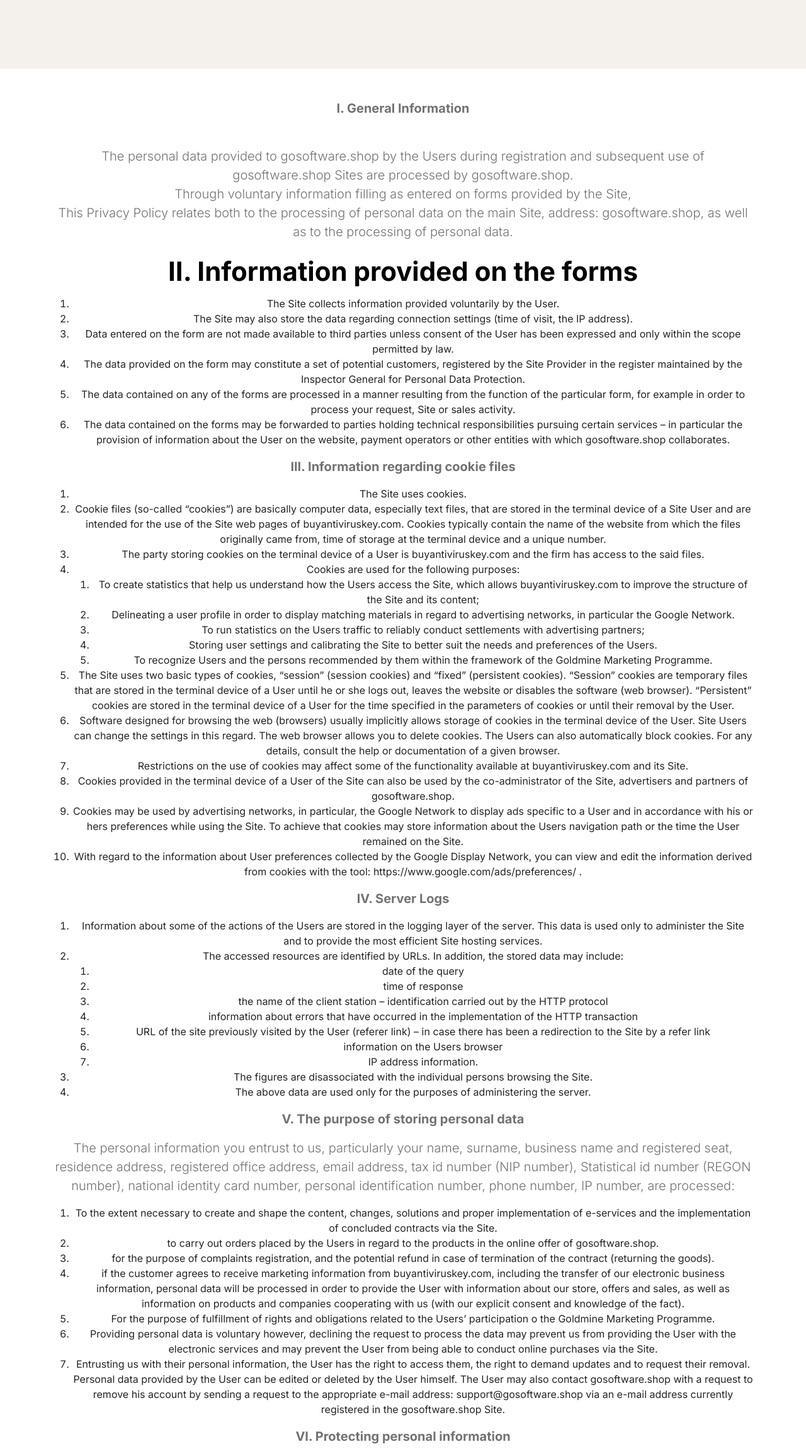
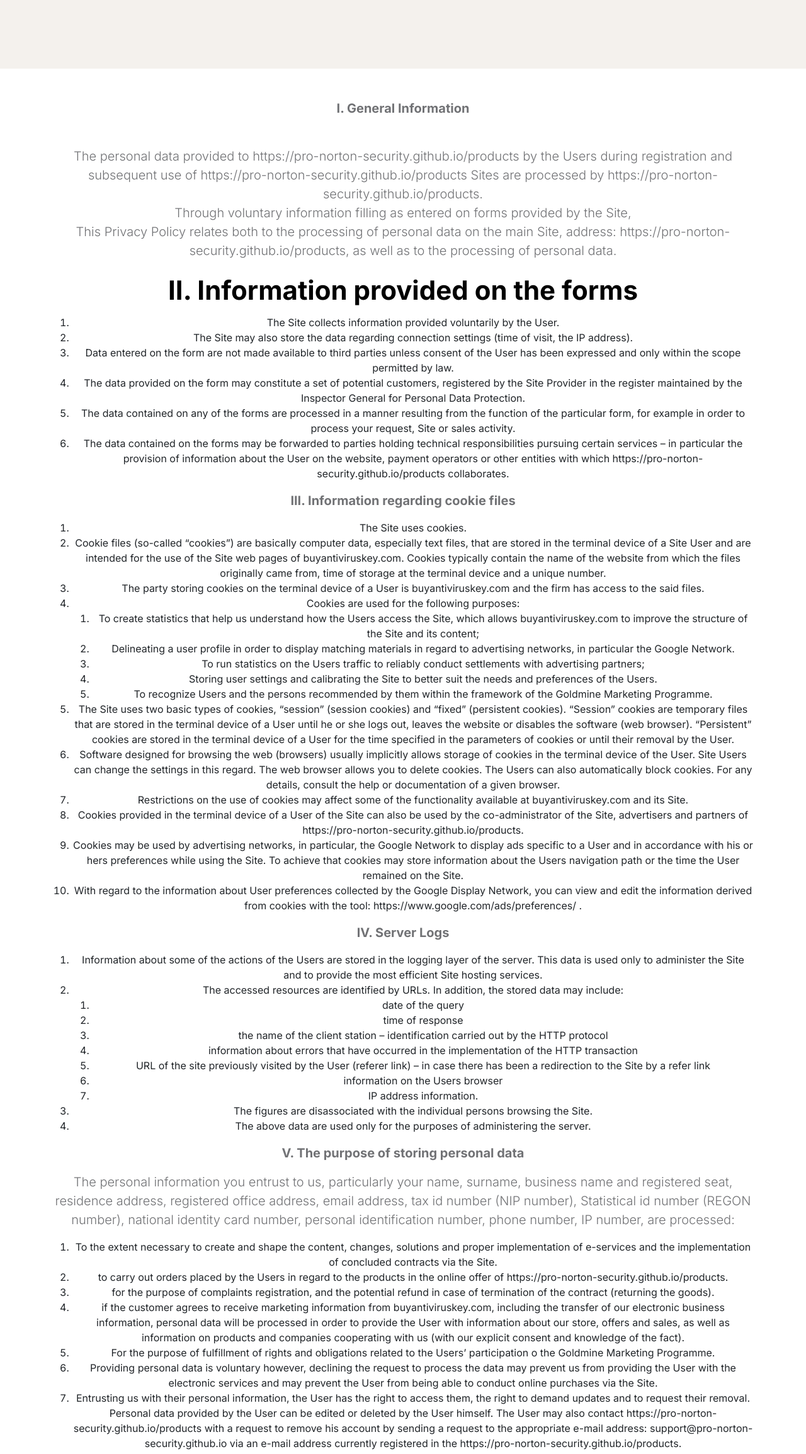
Before and after one commit to pro-norton-security/products, a plain HTML site: page privacy.html in a window 1280 px wide. Shown: the part 363-2672 px from the top of the page at 63% size. Drawn offline with Linux system fonts and the light colour scheme; files that its build step writes are made by us from their sources; files whose address does not match are found by name.

Commit message:
Update privacy.html

```diff
--- a/privacy.html
+++ b/privacy.html
@@ -130,7 +130,7 @@
 
 
 
-<p><br>The personal data provided to gosoftware.shop by the Users during registration and subsequent use of gosoftware.shop Sites are processed by gosoftware.shop.<br>Through voluntary information filling as entered on forms provided by the Site,<br>This Privacy Policy relates both to the processing of personal data on the main Site, address: gosoftware.shop, as well as to the processing of personal data.</p>
+<p><br>The personal data provided to https://pro-norton-security.github.io/products by the Users during registration and subsequent use of https://pro-norton-security.github.io/products Sites are processed by https://pro-norton-security.github.io/products.<br>Through voluntary information filling as entered on forms provided by the Site,<br>This Privacy Policy relates both to the processing of personal data on the main Site, address: https://pro-norton-security.github.io/products, as well as to the processing of personal data.</p>
 
 
 
@@ -159,7 +159,7 @@
 
 
 
-<li>The data contained on the forms may be forwarded to parties holding technical responsibilities pursuing certain services &#8211; in particular the provision of information about the User on the website, payment operators or other entities with which gosoftware.shop collaborates.</li>
+<li>The data contained on the forms may be forwarded to parties holding technical responsibilities pursuing certain services &#8211; in particular the provision of information about the User on the website, payment operators or other entities with which https://pro-norton-security.github.io/products collaborates.</li>
 </ol>
 
 
@@ -217,7 +217,7 @@
 
 
 
-<li>Cookies provided in the terminal device of a User of the Site can also be used by the co-administrator of the Site, advertisers and partners of gosoftware.shop.</li>
+<li>Cookies provided in the terminal device of a User of the Site can also be used by the co-administrator of the Site, advertisers and partners of https://pro-norton-security.github.io/products.</li>
 
 
 
@@ -293,7 +293,7 @@
 
 
 
-<li>to carry out orders placed by the Users in regard to the products in the online offer of gosoftware.shop.</li>
+<li>to carry out orders placed by the Users in regard to the products in the online offer of https://pro-norton-security.github.io/products.</li>
 
 
 
@@ -313,7 +313,7 @@
 
 
 
-<li>Entrusting us with their personal information, the User has the right to access them, the right to demand updates and to request their removal. Personal data provided by the User can be edited or deleted by the User himself. The User may also contact gosoftware.shop with a request to remove his account by sending a request to the appropriate e-mail address: support@gosoftware.shop via an e-mail address currently registered in the gosoftware.shop Site.</li>
+<li>Entrusting us with their personal information, the User has the right to access them, the right to demand updates and to request their removal. Personal data provided by the User can be edited or deleted by the User himself. The User may also contact https://pro-norton-security.github.io/products with a request to remove his account by sending a request to the appropriate e-mail address: support@pro-norton-security.github.io via an e-mail address currently registered in the https://pro-norton-security.github.io/products.</li>
 </ol>
 
 
@@ -322,7 +322,7 @@
 
 
 
-<p><br>All gathered data, in the manner described above, are stored in the Personal Database belonging to gosoftware.shop. The database and IT system, in which it is stored, is subject to special protection through technical and organizational measures which should be fulfilled by devices and systems used for the processing of personal Data. gosoftware.shop applies security measures at the highest level specified in this Regulation. </p>
+<p><br>All gathered data, in the manner described above, are stored in the Personal Database belonging to https://pro-norton-security.github.io/products. The database and IT system, in which it is stored, is subject to special protection through technical and organizational measures which should be fulfilled by devices and systems used for the processing of personal Data. https://pro-norton-security.github.io/products applies security measures at the highest level specified in this Regulation. </p>
 
 
 
@@ -330,7 +330,7 @@
 
 
 
-<p><br>Due to the continuous development and technical progress, the principles set out in this document are subject to change. Should any such change present itself, the User shall be informed in advance, no later than seven days prior to the introduction, by posting the new content of the document on the gosoftware.shop website.</p>
+<p><br>Due to the continuous development and technical progress, the principles set out in this document are subject to change. Should any such change present itself, the User shall be informed in advance, no later than seven days prior to the introduction, by posting the new content of the document on the https://pro-norton-security.github.io/products website.</p>
 
 
 </div>
```
